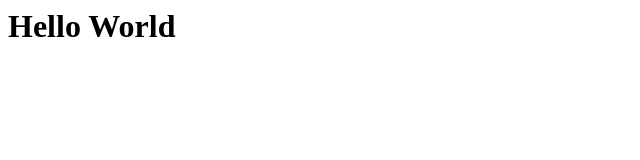
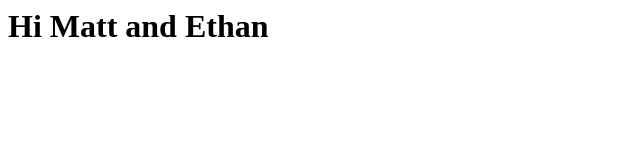
Before and after one commit to CryptonicBad/First, a plain HTML site: page index.html in a window 1280 px wide. Shown: the whole page, without its empty margins (0-640 px from the left). Drawn offline with Linux system fonts and the light colour scheme.

Commit message:
Add files via upload

```diff
--- a/index.html
+++ b/index.html
@@ -1 +1 @@
-<h1>Hello World</h1>
+<h1>Hi Matt and Ethan<h1>
```
